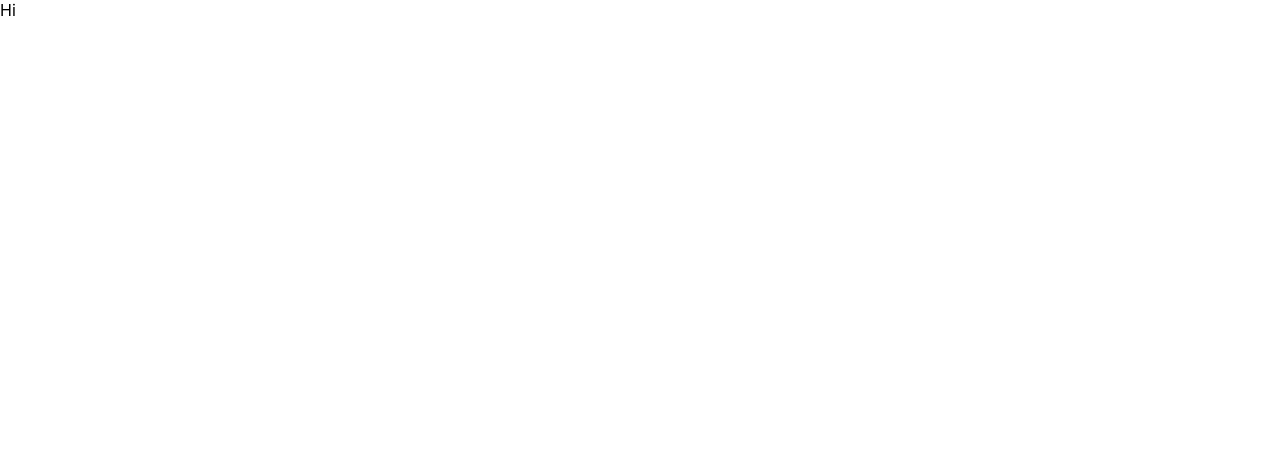
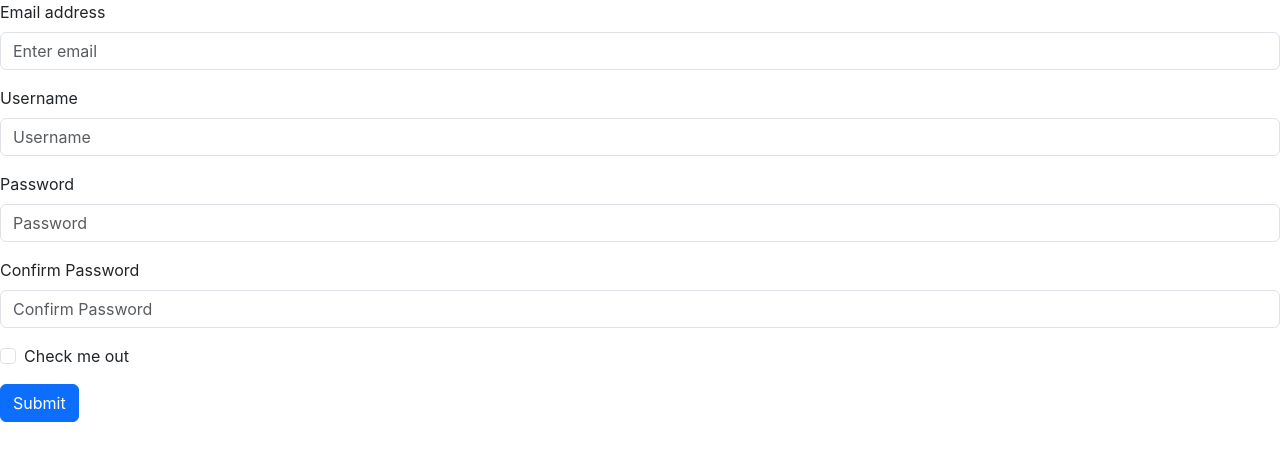
Before and after one commit to peymere/page-turner, a React (Create React App) app in the folder client/: page / in a window 1280 px wide. Shown: the top 460 px of the page. Built offline with nearby package versions, Linux system fonts and the light colour scheme.

Commit message:
started signup form

```diff
--- a/client/package.json
+++ b/client/package.json
@@ -7,7 +7,10 @@
     "@testing-library/jest-dom": "^5.17.0",
     "@testing-library/react": "^13.4.0",
     "@testing-library/user-event": "^13.5.0",
+    "bootstrap": "^5.3.2",
+    "formik": "^2.4.5",
     "react": "^18.2.0",
+    "react-bootstrap": "^2.9.1",
     "react-dom": "^18.2.0",
     "react-router-dom": "^6.20.1",
     "react-scripts": "5.0.1",
--- a/client/src/components/App.jsx
+++ b/client/src/components/App.jsx
@@ -1,5 +1,7 @@
 import { useState, useEffect } from 'react';
 import '../stylesheets/App.css';
+
+
 
 import Signup from './Signup';
 
--- a/client/src/components/Signup.jsx
+++ b/client/src/components/Signup.jsx
@@ -1,7 +1,35 @@
-function Signup(){
-    return(
-        <div>Hi</div>
-    )
+import Button from 'react-bootstrap/Button';
+import Form from 'react-bootstrap/Form';
+
+function Signup() {
+    return (
+        <Form>
+        <Form.Group className="mb-3" controlId="formBasicEmail">
+            <Form.Label>Email address</Form.Label>
+            <Form.Control type="email" placeholder="Enter email" required/>
+        </Form.Group>
+        <Form.Group className="mb-3" controlId="formBasicUsername">
+            <Form.Label>Username</Form.Label>
+            <Form.Control type="text" placeholder="Username" required/>
+        </Form.Group>
+
+        <Form.Group className="mb-3" controlId="formBasicPassword">
+            <Form.Label>Password</Form.Label>
+            <Form.Control type="password" placeholder="Password" required/>
+        </Form.Group>
+        <Form.Group className="mb-3" controlId="formConfirmPassword">
+            <Form.Label>Confirm Password</Form.Label>
+            <Form.Control type="password" placeholder="Confirm Password" required/>
+        </Form.Group>
+
+        <Form.Group className="mb-3" controlId="formBasicCheckbox">
+            <Form.Check type="checkbox" label="Check me out" />
+        </Form.Group>
+        <Button variant="primary" type="submit">
+            Submit
+        </Button>
+        </Form>
+    );
 }
 
-export default Signup
+export default Signup;
--- a/client/src/index.js
+++ b/client/src/index.js
@@ -1,8 +1,11 @@
 import React from 'react';
 import ReactDOM from 'react-dom/client';
+import reportWebVitals from './reportWebVitals';
+import 'bootstrap/dist/css/bootstrap.min.css';
+
+// local imports
 import './index.css';
 import App from './components/App';
-import reportWebVitals from './reportWebVitals';
 
 const root = ReactDOM.createRoot(document.getElementById('root'));
 root.render(
```
Also changed, not shown: 2 other files (tests, documents, lock files or other folders).
